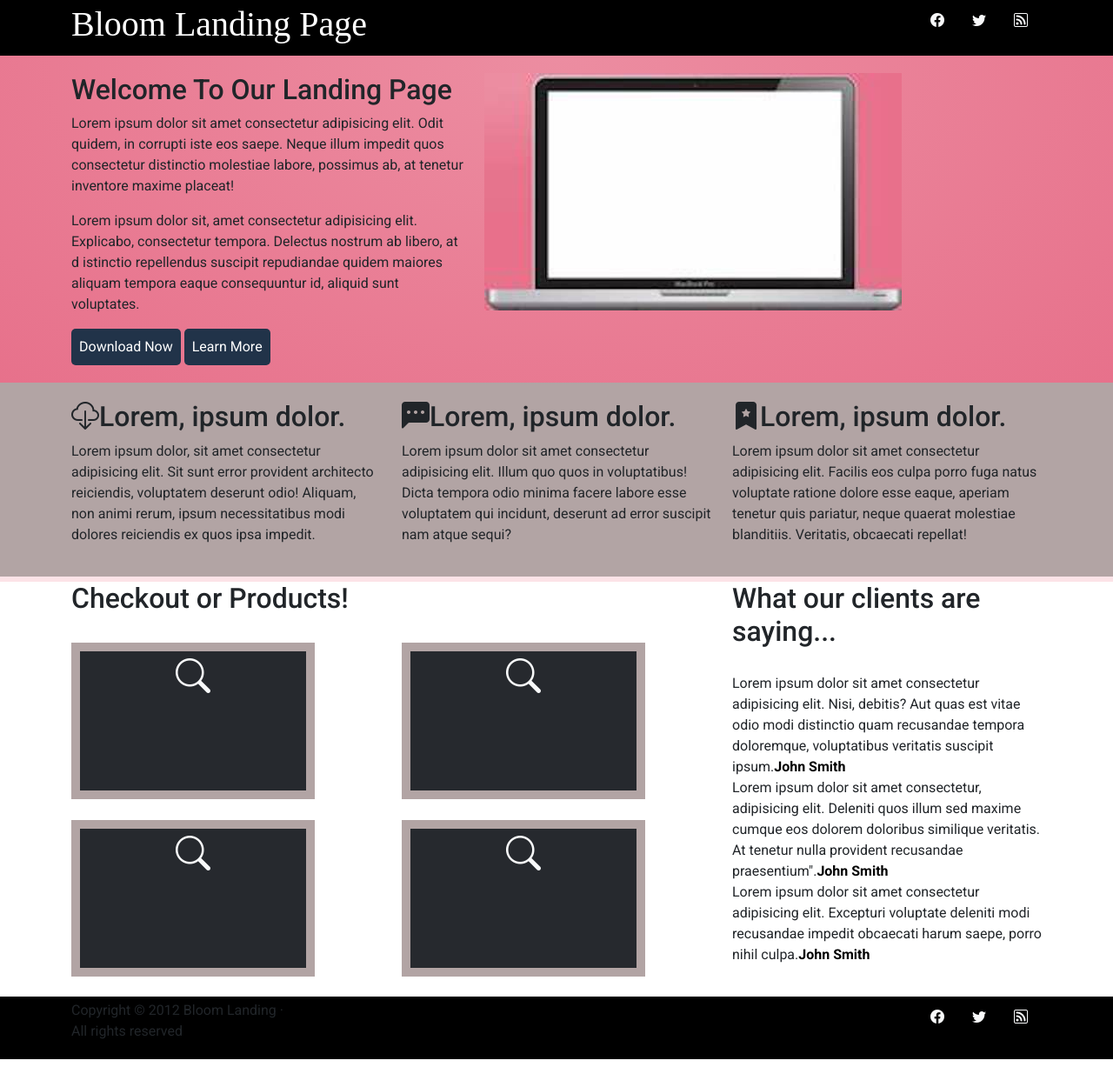
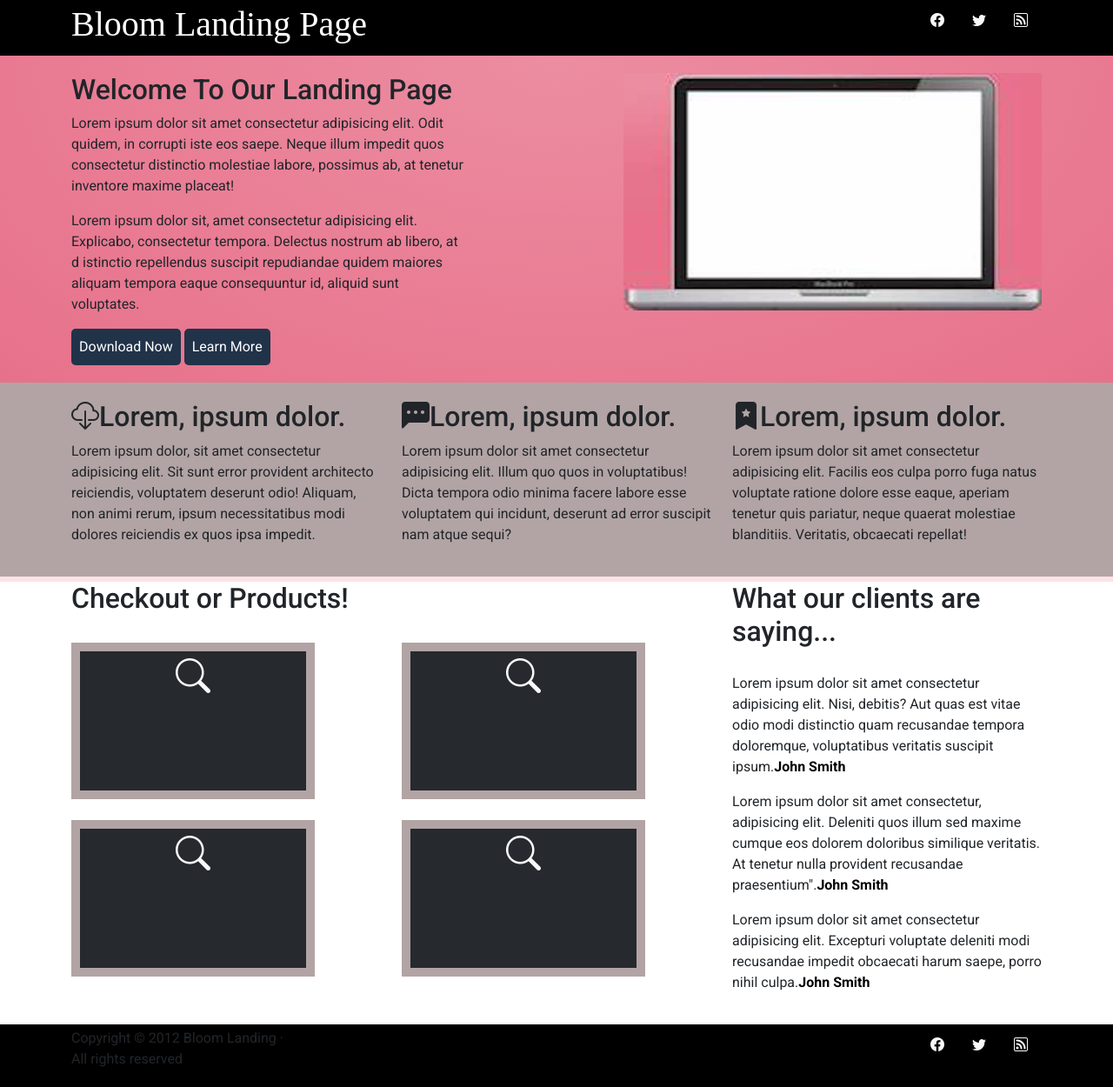
Before and after one commit to jrdurrcodes/bloom_bs, a plain HTML site: page index.html in a window 1280 px wide. Shown: the whole page at 87% size. Before the commit the page ends 1218 px from the top, so only its background shows below. Drawn offline with nearby package versions, Linux system fonts and the light colour scheme; a web font is replaced by a local one.

Commit message:
bloombs complete

```diff
--- a/index.html
+++ b/index.html
@@ -62,7 +62,7 @@
                     </div>
                     <div class="col-md-7">
                         <div class="section1-box" id="section2Box">
-                            <img src="images/laptop.jpg" alt="bloom.jpg">
+                            <img src="images/laptop.jpg" alt="bloom.jpg" class="img-fluid w-75 d-block mx-auto mx-md-0 ms-md-auto">
                         </div>
                     </div>
                 </div>
@@ -132,11 +132,11 @@
                         <div class="col-md-4 text-justify">
                             <h2 class="sub-heading">What our clients are saying...</h2>
                                 <div class="mainSection3" id="mainSection3">
-                                    <ul class="list-inline">
-                                        <li>Lorem ipsum dolor sit amet consectetur adipisicing elit. Nisi, debitis? Aut quas est vitae odio modi distinctio quam recusandae tempora doloremque, voluptatibus veritatis suscipit ipsum.<span class="bold">John Smith</span></li>
-                                        <li>Lorem ipsum dolor sit amet consectetur, adipisicing elit. Deleniti quos illum sed maxime cumque eos dolorem doloribus similique veritatis. At tenetur nulla provident recusandae praesentium".<span class=
+                                    <ul class="list-unstyled">
+                                        <li class="mb-3">Lorem ipsum dolor sit amet consectetur adipisicing elit. Nisi, debitis? Aut quas est vitae odio modi distinctio quam recusandae tempora doloremque, voluptatibus veritatis suscipit ipsum.<span class="bold">John Smith</span></li>
+                                        <li class="mb-3">Lorem ipsum dolor sit amet consectetur, adipisicing elit. Deleniti quos illum sed maxime cumque eos dolorem doloribus similique veritatis. At tenetur nulla provident recusandae praesentium".<span class=
                                         "bold">John Smith</span></li>
-                                        <li>Lorem ipsum dolor sit amet consectetur adipisicing elit. Excepturi voluptate deleniti modi recusandae impedit obcaecati harum saepe, porro nihil culpa.<span class="bold">John Smith</span></li>
+                                        <li class="mb-3">Lorem ipsum dolor sit amet consectetur adipisicing elit. Excepturi voluptate deleniti modi recusandae impedit obcaecati harum saepe, porro nihil culpa.<span class="bold">John Smith</span></li>
                                     </ul>
                                 </div>
                         </div>
```
